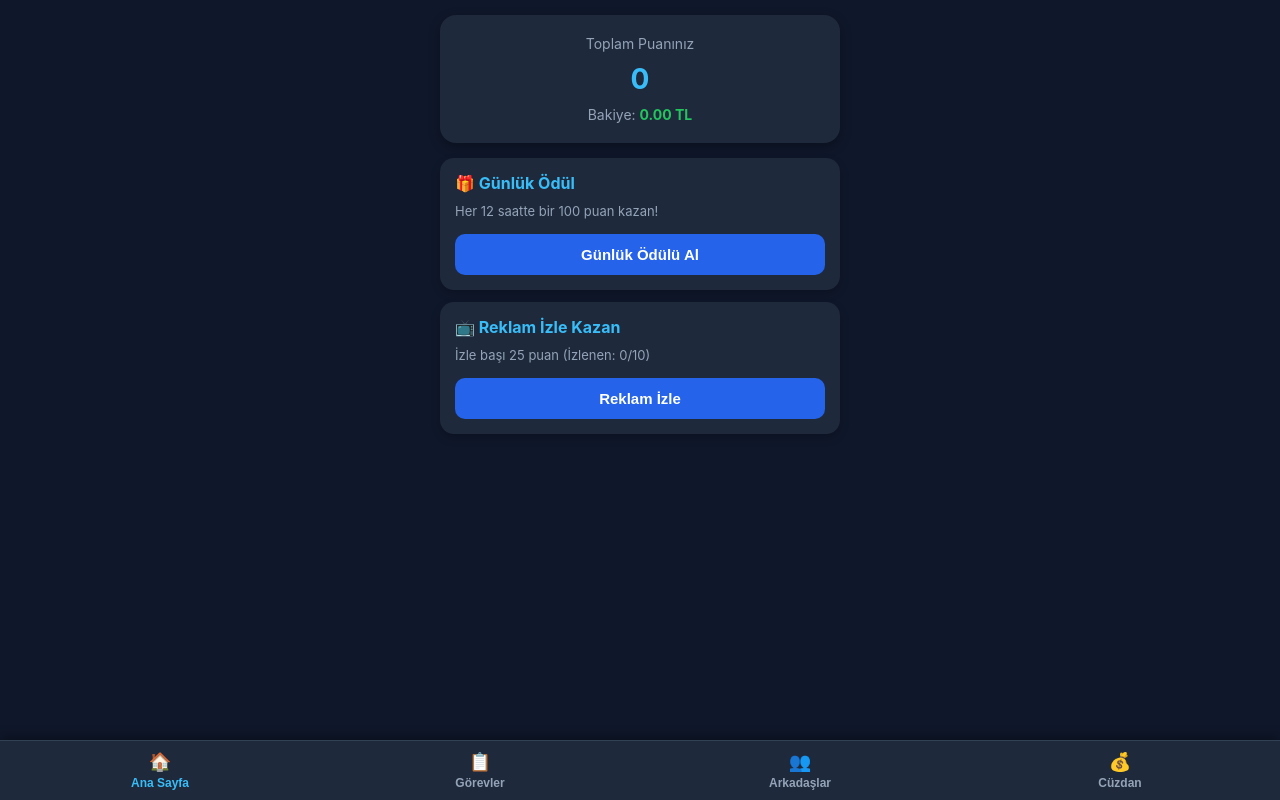
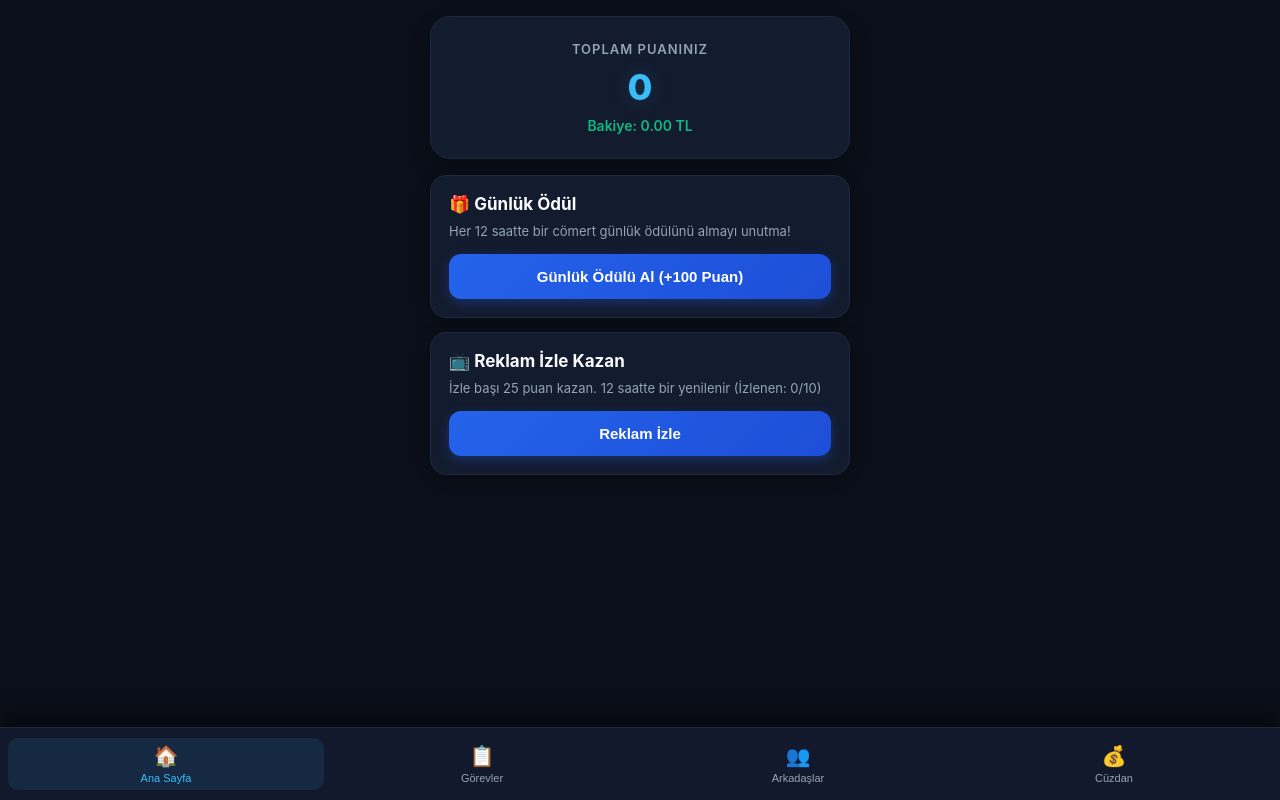
Before and after one commit to cans24207-beep/Mini-bot, a Flask app: page / in a window 1280 px wide. Run offline with Flask 3, Linux system fonts and the light colour scheme; some libraries are stand-ins or nearby versions.

Commit message:
En klas 4 sekmeli orijinal arayuz geri getirildi

```diff
--- a/templates/index.html
+++ b/templates/index.html
@@ -7,125 +7,150 @@
     <script src="https://telegram.org/js/telegram-web-app.js"></script>
     <style>
         :root {
-            --bg-color: #0f172a;
-            --card-bg: #1e293b;
+            --bg-color: #0b0f19;
+            --card-bg: #131b2e;
             --accent: #38bdf8;
+            --accent-glow: rgba(56, 189, 248, 0.2);
             --text-color: #f8fafc;
             --text-secondary: #94a3b8;
-            --btn-bg: #2563eb;
-            --btn-hover: #1d4ed8;
-            --danger: #ef4444;
-            --success: #22c55e;
+            --btn-bg: linear-gradient(135deg, #2563eb 0%, #1d4ed8 100%);
+            --btn-hover: linear-gradient(135deg, #1d4ed8 0%, #1e40af 100%);
+            --success: #10b981;
+            --border-color: #1e293b;
         }
+        * { box-sizing: border-box; }
         body {
             background-color: var(--bg-color);
             color: var(--text-color);
             font-family: -apple-system, BlinkMacSystemFont, 'Segoe UI', Roboto, sans-serif;
             margin: 0;
-            padding: 15px;
-            padding-bottom: 70px;
+            padding: 16px;
+            padding-bottom: 85px;
             display: flex;
             flex-direction: column;
             align-items: center;
         }
         .container {
             width: 100%;
-            max-width: 400px;
+            max-width: 420px;
         }
         .header {
             background: var(--card-bg);
-            padding: 20px;
-            border-radius: 16px;
+            padding: 24px 20px;
+            border-radius: 20px;
             text-align: center;
-            box-shadow: 0 4px 12px rgba(0,0,0,0.3);
-            margin-bottom: 15px;
+            box-shadow: 0 10px 25px -5px rgba(0,0,0,0.4);
+            border: 1px solid var(--border-color);
+            margin-bottom: 16px;
+        }
+        .balance-label {
+            font-size: 13px;
+            color: var(--text-secondary);
+            text-transform: uppercase;
+            letter-spacing: 1px;
+            font-weight: 600;
         }
         .balance-box {
-            font-size: 28px;
-            font-weight: bold;
+            font-size: 36px;
+            font-weight: 800;
             color: var(--accent);
-            margin: 10px 0;
+            margin: 8px 0;
+            text-shadow: 0 0 20px var(--accent-glow);
         }
-        .points-box {
+        .sub-balance {
             font-size: 14px;
-            color: var(--text-secondary);
+            color: var(--success);
+            font-weight: 600;
         }
         .card {
             background: var(--card-bg);
-            padding: 15px;
-            border-radius: 14px;
-            margin-bottom: 12px;
-            box-shadow: 0 4px 10px rgba(0,0,0,0.2);
+            padding: 18px;
+            border-radius: 16px;
+            margin-bottom: 14px;
+            box-shadow: 0 4px 15px rgba(0,0,0,0.3);
+            border: 1px solid var(--border-color);
         }
         .card h3 {
-            margin: 0 0 10px 0;
-            font-size: 16px;
-            color: var(--accent);
+            margin: 0 0 8px 0;
+            font-size: 17px;
+            color: var(--text-color);
+            display: flex;
+            align-items: center;
+            gap: 8px;
         }
-        button {
+        .card p {
+            font-size: 13px;
+            color: var(--text-secondary);
+            margin: 0 0 14px 0;
+            line-height: 1.4;
+        }
+        button.action-btn {
             width: 100%;
-            background-color: var(--btn-bg);
+            background: var(--btn-bg);
             color: white;
             border: none;
-            padding: 12px;
-            border-radius: 10px;
+            padding: 14px;
+            border-radius: 12px;
             font-size: 15px;
-            font-weight: bold;
+            font-weight: 700;
             cursor: pointer;
-            transition: background 0.2s;
-            margin-top: 5px;
+            transition: all 0.2s ease;
+            box-shadow: 0 4px 12px rgba(37, 99, 235, 0.3);
         }
-        button:hover { background-color: var(--btn-hover); }
-        button:disabled { background-color: #475569; cursor: not-allowed; }
+        button.action-btn:hover { background: var(--btn-hover); transform: translateY(-1px); }
+        button.action-btn:disabled { background: #334155; color: #64748b; cursor: not-allowed; box-shadow: none; transform: none; }
 
-        /* Alt 4'lü Sekme Menüsü */
+        /* 4'lü Sekme Menüsü (Klas Tasarım) */
         .nav-bar {
             position: fixed;
             bottom: 0;
             left: 0;
             width: 100%;
-            background: #1e293b;
+            background: rgba(19, 27, 46, 0.95);
+            backdrop-filter: blur(10px);
             display: flex;
             justify-content: space-around;
-            padding: 10px 0;
-            box-shadow: 0 -4px 10px rgba(0,0,0,0.3);
-            border-top: 1px solid #334155;
+            padding: 10px 8px;
+            box-shadow: 0 -10px 25px rgba(0,0,0,0.5);
+            border-top: 1px solid var(--border-color);
             z-index: 1000;
         }
         .nav-item {
             background: none;
             border: none;
             color: var(--text-secondary);
-            font-size: 12px;
+            font-size: 11px;
+            font-weight: 500;
             cursor: pointer;
             display: flex;
             flex-direction: column;
             align-items: center;
             width: 25%;
-            padding: 0;
-            margin: 0;
+            padding: 6px 0;
+            border-radius: 10px;
+            transition: all 0.2s;
         }
         .nav-item.active {
             color: var(--accent);
+            background: rgba(56, 189, 248, 0.1);
         }
         .nav-item span {
-            font-size: 18px;
-            margin-bottom: 3px;
+            font-size: 20px;
+            margin-bottom: 4px;
         }
-        .tab-content {
-            display: none;
-        }
-        .tab-content.active {
-            display: block;
-        }
+        .tab-content { display: none; }
+        .tab-content.active { display: block; animation: fadeIn 0.3s ease; }
+        @keyframes fadeIn { from { opacity: 0; transform: translateY(4px); } to { opacity: 1; transform: translateY(0); } }
+
         .task-item {
             display: flex;
             justify-content: space-between;
             align-items: center;
-            background: #0f172a;
-            padding: 10px;
-            border-radius: 8px;
-            margin-bottom: 8px;
+            background: #0b0f19;
+            padding: 12px;
+            border-radius: 12px;
+            margin-bottom: 10px;
+            border: 1px solid var(--border-color);
         }
     </style>
 </head>
@@ -134,63 +159,66 @@
         <!-- 1. SEKME: ANA SAYFA -->
         <div id="tab-home" class="tab-content active">
             <div class="header">
-                <div class="points-box">Toplam Puanınız</div>
+                <div class="balance-label">Toplam Puanınız</div>
                 <div class="balance-box" id="points">0</div>
-                <div class="points-box">Bakiye: <span id="balance" style="color: var(--success); font-weight: bold;">0.00 TL</span></div>
+                <div class="sub-balance">Bakiye: <span id="balance">0.00</span> TL</div>
             </div>
 
             <div class="card">
                 <h3>🎁 Günlük Ödül</h3>
-                <p style="font-size: 13px; color: var(--text-secondary); margin: 0 0 10px 0;">Her 12 saatte bir 100 puan kazan!</p>
-                <button id="dailyBtn" onclick="claimDaily()">Günlük Ödülü Al</button>
+                <p>Her 12 saatte bir cömert günlük ödülünü almayı unutma!</p>
+                <button id="dailyBtn" class="action-btn" onclick="claimDaily()">Günlük Ödülü Al (+100 Puan)</button>
             </div>
 
             <div class="card">
                 <h3>📺 Reklam İzle Kazan</h3>
-                <p style="font-size: 13px; color: var(--text-secondary); margin: 0 0 10px 0;">İzle başı 25 puan (İzlenen: <span id="adsCount">0</span>/10)</p>
-                <button onclick="watchAd()">Reklam İzle</button>
+                <p>İzle başı 25 puan kazan. 12 saatte bir yenilenir (İzlenen: <span id="adsCount">0</span>/10)</p>
+                <button class="action-btn" onclick="watchAd()">Reklam İzle</button>
             </div>
         </div>
 
         <!-- 2. SEKME: GÖREVLER -->
         <div id="tab-tasks" class="tab-content">
             <div class="card">
-                <h3>📋 Kazanandırma Görevleri</h3>
+                <h3>📋 Özel Görevler</h3>
+                <p>Görevleri tamamla, ekstra puanları cüzdanına ekle.</p>
                 <div id="tasksList">
                     <div class="task-item">
                         <div>
-                            <strong>Kanalımıza Katıl</strong>
-                            <div style="font-size: 11px; color: var(--text-secondary);">+150 Puan</div>
+                            <strong>Kanalımıza Abone Ol</strong>
+                            <div style="font-size: 11px; color: var(--text-secondary); margin-top: 2px;">+150 Puan</div>
                         </div>
-                        <button style="width: auto; padding: 6px 12px; font-size: 12px;" onclick="completeTask('t1', 150)">Yap</button>
+                        <button class="action-btn" style="width: auto; padding: 8px 16px; font-size: 12px;" onclick="completeTask('t1', 150)">Yap</button>
                     </div>
                     <div class="task-item">
                         <div>
-                            <strong>Telegram Grubuna Gir</strong>
-                            <div style="font-size: 11px; color: var(--text-secondary);">+200 Puan</div>
+                            <strong>Sohbet Grubumuza Katıl</strong>
+                            <div style="font-size: 11px; color: var(--text-secondary); margin-top: 2px;">+200 Puan</div>
                         </div>
-                        <button style="width: auto; padding: 6px 12px; font-size: 12px;" onclick="completeTask('t2', 200)">Yap</button>
+                        <button class="action-btn" style="width: auto; padding: 8px 16px; font-size: 12px;" onclick="completeTask('t2', 200)">Yap</button>
                     </div>
                 </div>
             </div>
         </div>
 
-        <!-- 3. SEKME: ARKADAŞLAR (REFERANS) -->
+        <!-- 3. SEKME: ARKADAŞLAR -->
         <div id="tab-refs" class="tab-content">
             <div class="card" style="text-align: center;">
-                <h3>👥 Referans Sistemi</h3>
-                <p style="font-size: 13px; color: var(--text-secondary);">Arkadaşını davet et, her davet için ödül kazan!</p>
-                <div style="font-size: 20px; font-weight: bold; color: var(--accent); margin: 15px 0;">Davet Edilen: <span id="refCount">0</span> Kişi</div>
-                <button onclick="copyRefLink()">Davet Linkini Kopyala</button>
+                <h3>👥 Davet Et & Kazan</h3>
+                <p>Özel referans linkinle arkadaşlarını davet et, birlikte kazanın.</p>
+                <div style="font-size: 24px; font-weight: 800; color: var(--accent); margin: 20px 0;">
+                    <span id="refCount">0</span> <span style="font-size: 14px; color: var(--text-secondary); font-weight: normal;">Davet Edilen</span>
+                </div>
+                <button class="action-btn" onclick="copyRefLink()">Davet Linkini Kopyala</button>
             </div>
         </div>
 
-        <!-- 4. SEKME: CÜZDAN & ÇEKİM -->
+        <!-- 4. SEKME: CÜZDAN -->
         <div id="tab-wallet" class="tab-content">
             <div class="card">
-                <h3>💰 Puan Dönüştür & Çek</h3>
-                <p style="font-size: 13px; color: var(--text-secondary); margin-bottom: 15px;">1000 Puan = 35 TL değerindedir.</p>
-                <button onclick="convertPoints()" style="background-color: var(--success);">Puanları Bakiyeye Çevir</button>
+                <h3>💰 Puan Dönüştürücü</h3>
+                <p>1000 Puan = 35 TL değerindedir. Puanlarını anında nakit bakiyeye dönüştür.</p>
+                <button class="action-btn" onclick="convertPoints()" style="background: linear-gradient(135deg, #10b981 0%, #059669 100%);">Puanları Bakiyeye Çevir</button>
             </div>
         </div>
     </div>
@@ -233,17 +261,13 @@
             .then(data => {
                 if(data.success) {
                     document.getElementById('points').innerText = data.points;
-                    document.getElementById('balance').innerText = data.balance.toFixed(2) + ' TL';
+                    document.getElementById('balance').innerText = data.balance.toFixed(2);
                     document.getElementById('adsCount').innerText = data.ads_watched;
                     document.getElementById('refCount').innerText = data.ref_count || 0;
                     if(!data.can_claim_daily) {
-                        document.getElementById('dailyBtn').innerText = "Ödül Alındı (Bekliyor)";
-                        document.getElementById('dailyBtn').disabled = true;
-                    }
-                    if(data.completed_tasks) {
-                        data.completed_tasks.forEach(taskId => {
-                            // Tamamlanan görevleri pasif yap
-                        });
+                        const btn = document.getElementById('dailyBtn');
+                        btn.innerText = "Ödül Alındı (Bekliyor)";
+                        btn.disabled = true;
                     }
                 }
             });
```
